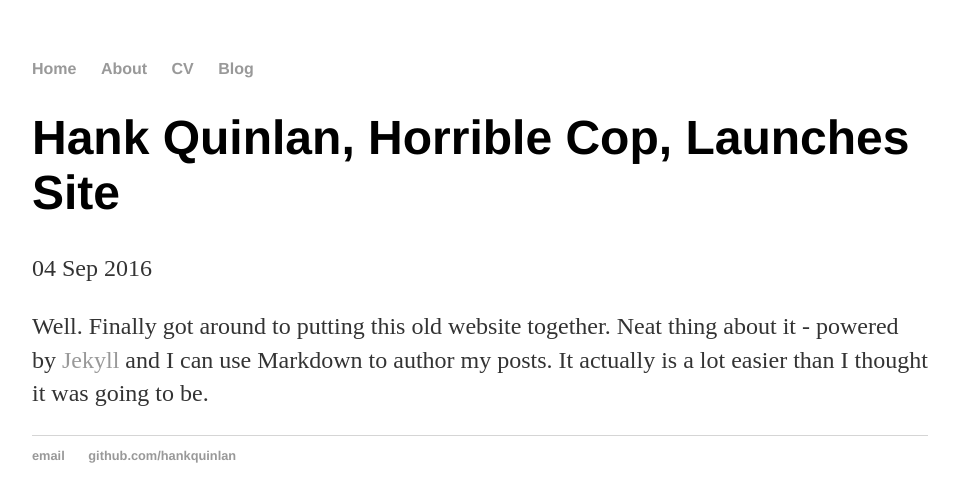
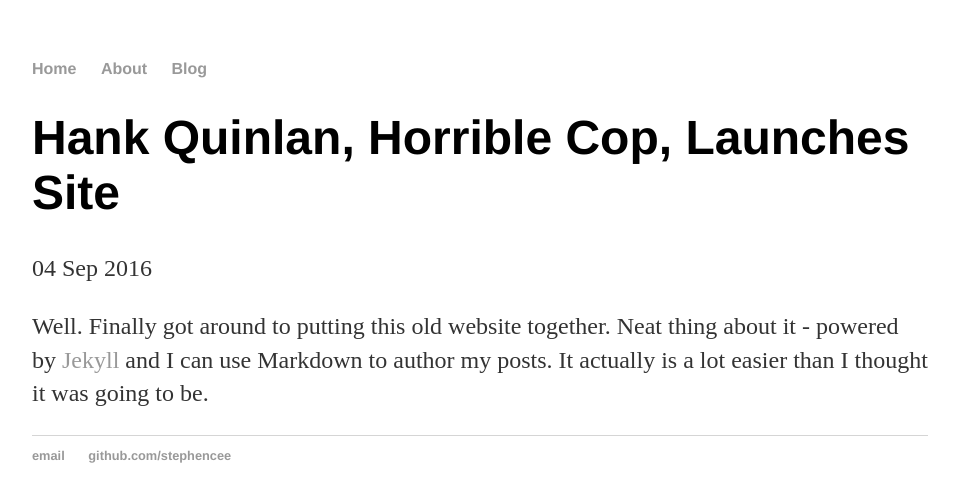
Before and after one commit to StephenCee/StephenCee.github.io, a Jekyll site: the page built from _posts/2016-09-04-hank-quinlan-site-launched.md, in a window 1280 px wide. Shown: the top 502 px of the page, without its empty margins (160-1119 px from the left). Built offline with Jekyll 4.4.1, drawn with Linux system fonts in a browser that asks for light colours.

Commit message:
Update default.html

```diff
--- a/_layouts/default.html
+++ b/_layouts/default.html
@@ -10,7 +10,6 @@
 	    		<ul>
 	        		<li><a href="/">Home</a></li>
 		        	<li><a href="/about">About</a></li>
-	        		<li><a href="/cv">CV</a></li>
 	        		<li><a href="/blog">Blog</a></li>
 	    		</ul>
 			</nav>
@@ -21,8 +20,8 @@
 			</div><!-- /.container -->
 			<footer>
 	    		<ul>
-	        		<li><a href="mailto:hankquinlanhub@gmail.com">email</a></li>
-	        		<li><a href="https://github.com/hankquinlan">github.com/hankquinlan</a></li>
+	        		<li><a href="mailto:scwhipple@gmail.com">email</a></li>
+	        		<li><a href="https://github.com/stephencee">github.com/stephencee</a></li>
 				</ul>
 			</footer>
 		</body>
```
